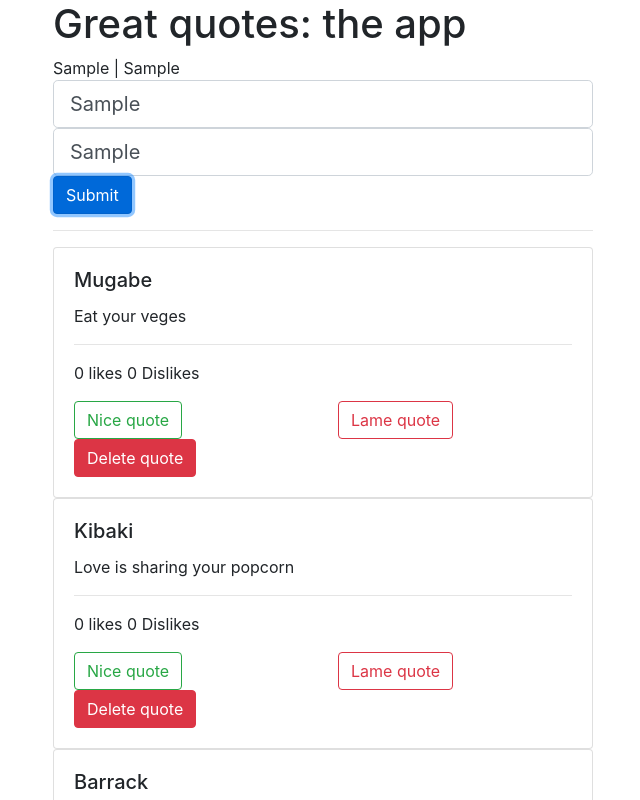
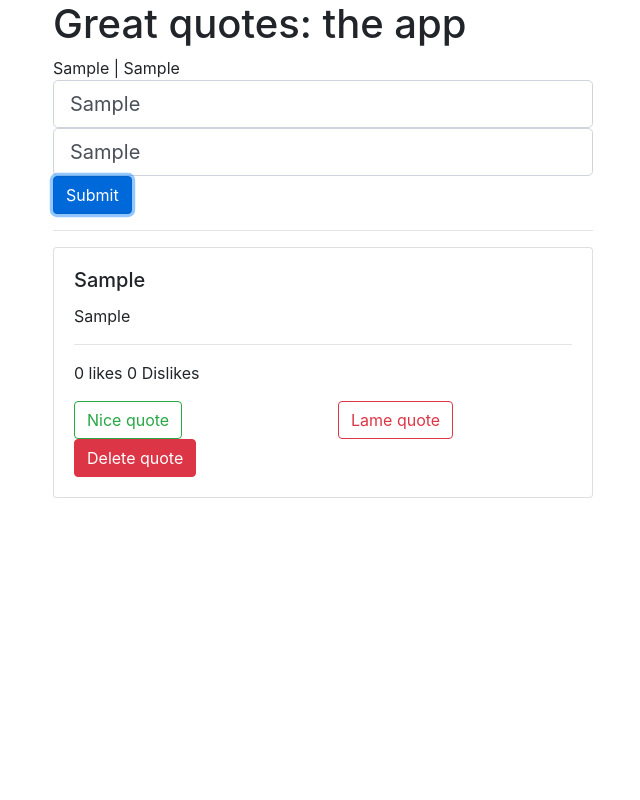
Before and after one commit to Dennis-Kiambi/quote, an Angular app: page / in a window 1280 px wide. Both pictures are taken after typing "Sample", "Sample" into the empty fields and a click on the button "Submit". Shown: the top 800 px of the page, without its empty margins (32-672 px from the left). Built offline with nearby package versions, Linux system fonts and the light colour scheme.

Commit message:
add most voted and  add new quote functions

```diff
--- a/src/app/app.component.html
+++ b/src/app/app.component.html
@@ -11,7 +11,16 @@
             <app-form (addQuote)="addNewQuote($event)"></app-form>
             <div>
                 <hr>
-                <app-quote *ngFor='let quote of quotes' [quote]="quote"></app-quote>
+                <div *ngFor='let quote of quotes'>
+                    <div *ngIf="quote == mostUpvoted" appMaxUpvoteHighlighter>
+                        <app-quote [quote]="quote"></app-quote>
+                    </div>
+                    <div *ngIf="quote != mostUpvoted">
+                        <app-quote [quote]="quote"></app-quote>
+                    </div>
+
+
+                </div>
             </div>
         </div>
     </div>
--- a/src/app/app.component.ts
+++ b/src/app/app.component.ts
@@ -1,5 +1,5 @@
 import { Component } from '@angular/core';
-import { Quote } from './quote';
+import { Quote } from './models';
 
 @Component({
   selector: 'app-root',
@@ -11,10 +11,15 @@ export class AppComponent {
   newQuote = new Quote();
 
   quotes: Quote[] = [
-    { author: 'Mugabe', details: 'Eat your veges', likes: 0, dislikes: 0 },
-    { author: 'Kibaki', details: 'Love is sharing your popcorn', likes: 0, dislikes: 0 },
-    { author: 'Barrack', details: 'I am here to kick ass and chew bubblegum.', likes: 0, dislikes: 0 }
+    //{ author: 'Mugabe', details: 'Eat your veges', likes: 0, dislikes: 0 },
   ];
+
+  get mostUpvoted() {
+    return this.quotes.reduce(function (prevQuote, currQuote) {
+      return (prevQuote.likes > currQuote.likes) ? prevQuote : currQuote;
+    }, new Quote());
+  }
+
 
   addNewQuote(quote) {
     let quoteLength = this.quotes.length;
```
